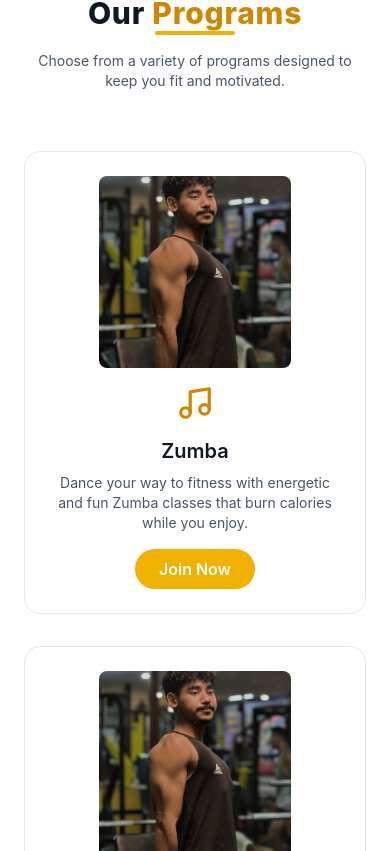
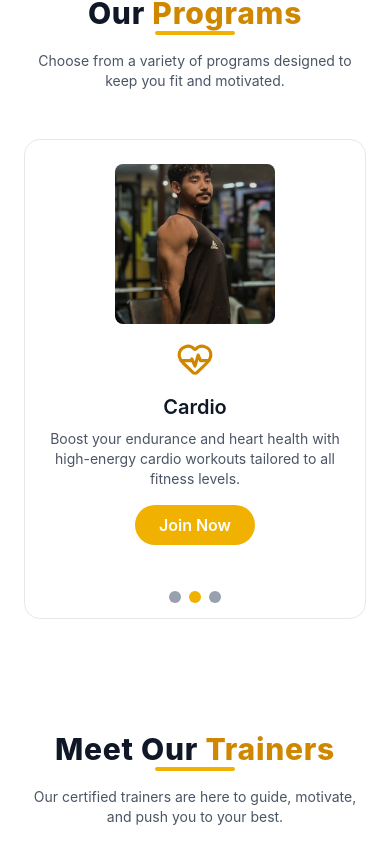
Before and after one commit to Alish-Shakya/Gym-web, a React (Vite) app: page / in a window 390 px wide. Shown: the part 2073-2924 px from the top of the page. Built offline with nearby package versions, Linux system fonts and the light colour scheme.

Commit message:
mobile view maintained

```diff
--- a/src/App.jsx
+++ b/src/App.jsx
@@ -10,9 +10,9 @@ const App = () => {
 
 
             {/* Footer */}
-      <footer className="border-t border-gray-300 py-6 text-center text-gray-500 text-xs md:text-sm">
+      {/* <footer className="border-t border-gray-300 py-6 text-center text-gray-500 text-xs md:text-sm">
         © {new Date().getFullYear()} Planet Fitness Gym. All rights reserved.
-      </footer>
+      </footer> */}
     </div>
   );
 };
--- a/src/components/Navbar.jsx
+++ b/src/components/Navbar.jsx
@@ -18,7 +18,7 @@ const Navbar = () => {
   return (
     <header className="flex justify-between items-center px-4 md:px-8 py-4 border-b border-gray-300 bg-black/70 text-white fixed w-full z-50">
       {/* Logo */}
-      <h1 className="text-xl md:text-3xl font-extrabold tracking-wide text-yellow-500">
+      <h1 className="text-xl md:text-3xl font-extrabold tracking-wide text-yellow-500 md:ml-12">
         Planet Fitness
       </h1>
 
@@ -46,7 +46,7 @@ const Navbar = () => {
       </nav>
 
       {/* Social Media Icons (Right Side) */}
-      <div className="hidden md:flex space-x-4 text-yellow-500 gap-8 mr-5">
+      <div className="hidden md:flex space-x-4 text-yellow-500 gap-8 mr-12">
         <a href="https://facebook.com" target="_blank" rel="noopener noreferrer">
         <FacebookIcon />
         </a>
--- a/src/components/home/Programs.jsx
+++ b/src/components/home/Programs.jsx
@@ -1,8 +1,100 @@
-import React from "react";
+// import React from "react";
+// import { Dumbbell, HeartPulse, Music } from "lucide-react";
+// import { motion } from "framer-motion";
+// import TrainerImg from "../../assets/images/trainer.jpg";
+
+
+// const Programs = () => {
+//   const programs = [
+//     {
+//       icon: <Music size={38} />,
+//       title: "Zumba",
+//       text: "Dance your way to fitness with energetic and fun Zumba classes that burn calories while you enjoy.",
+//       img: TrainerImg,
+
+//     },
+//     {
+//       icon: <HeartPulse size={38} />,
+//       title: "Cardio",
+//       text: "Boost your endurance and heart health with high-energy cardio workouts tailored to all fitness levels.",
+//       img: TrainerImg,
+//     },
+//     {
+//       icon: <Dumbbell size={38} />,
+//       title: "Gym",
+//       text: "Access top-of-the-line gym equipment and professional trainers to help you achieve your fitness goals.",
+//       img:TrainerImg,
+
+//     },
+//   ];
+
+//   return (
+//     <section className="px-6 md:px-20 py-14 bg-white relative">
+//       {/* Section Heading */}
+//       <div className="text-center mb-15">
+//         <h2 className="text-3xl md:text-4xl font-extrabold text-gray-900 tracking-wide">
+//           Our <span className="text-yellow-600">Programs</span>
+//         </h2>
+//         <div className="w-20 h-1 bg-yellow-500 mx-auto rounded-full"></div>
+//         <p className="text-gray-600 mt-4 text-sm md:text-base">
+//           Choose from a variety of programs designed to keep you fit and motivated.
+//         </p>
+//       </div>
+
+//       {/* Program Cards */}
+//       <div className="grid grid-cols-1 md:grid-cols-3 gap-8 md:gap-12">
+//         {programs.map((program, i) => (
+//           <motion.div
+//             key={i}
+//             initial={{ opacity: 0, y: 60 }}
+//             whileInView={{ opacity: 1, y: 0 }}
+//             transition={{
+//               duration: 0.7,
+//               delay: i * 0.15 + Math.random() * 0.1,
+//             }}
+//             className={`rounded-2xl border border-gray-200
+//                        hover:border-yellow-500/80
+//                        hover:shadow-lg hover:shadow-yellow-500/30
+//                        transition duration-300
+//                        hover:scale-105 hover:-translate-y-2 hover:z-10
+//                        flex flex-col items-center text-center p-6`}
+//           >
+//             {/* Square Image */}
+//             <div className="w-48 h-48 mb-4 overflow-hidden rounded-lg">
+//               <img
+//                 src={program.img}
+//                 alt={program.title}
+//                 className="w-full h-full object-cover"
+//               />
+//             </div>
+
+//             {/* Text + Icon */}
+//             <div className="text-yellow-600 mb-4 flex justify-center">
+//               {program.icon}
+//             </div>
+//             <h3 className="font-semibold text-xl text-gray-900 mb-2 leading-snug">
+//               {program.title}
+//             </h3>
+//             <p className="text-gray-600 text-sm mb-4">{program.text}</p>
+//             <button className="bg-yellow-500 text-white px-6 py-2 rounded-full font-semibold hover:bg-yellow-600 transition">
+//               Join Now
+//             </button>
+//           </motion.div>
+//         ))}
+//       </div>
+//     </section>
+//   );
+// };
+
+// export default Programs;
+
+
+
+
+import React, { useState, useEffect } from "react";
 import { Dumbbell, HeartPulse, Music } from "lucide-react";
-import { motion } from "framer-motion";
+import { motion, AnimatePresence } from "framer-motion";
 import TrainerImg from "../../assets/images/trainer.jpg";
-
 
 const Programs = () => {
   const programs = [
@@ -11,7 +103,6 @@ const Programs = () => {
       title: "Zumba",
       text: "Dance your way to fitness with energetic and fun Zumba classes that burn calories while you enjoy.",
       img: TrainerImg,
-
     },
     {
       icon: <HeartPulse size={38} />,
@@ -23,15 +114,24 @@ const Programs = () => {
       icon: <Dumbbell size={38} />,
       title: "Gym",
       text: "Access top-of-the-line gym equipment and professional trainers to help you achieve your fitness goals.",
-      img:TrainerImg,
-
+      img: TrainerImg,
     },
   ];
+
+  const [index, setIndex] = useState(0);
+
+  // Auto slide (mobile only)
+  useEffect(() => {
+    const interval = setInterval(() => {
+      setIndex((prev) => (prev + 1) % programs.length);
+    }, 4000);
+    return () => clearInterval(interval);
+  }, [programs.length]);
 
   return (
     <section className="px-6 md:px-20 py-14 bg-white relative">
       {/* Section Heading */}
-      <div className="text-center mb-15">
+      <div className="text-center mb-12">
         <h2 className="text-3xl md:text-4xl font-extrabold text-gray-900 tracking-wide">
           Our <span className="text-yellow-600">Programs</span>
         </h2>
@@ -41,8 +141,8 @@ const Programs = () => {
         </p>
       </div>
 
-      {/* Program Cards */}
-      <div className="grid grid-cols-1 md:grid-cols-3 gap-8 md:gap-12">
+      {/* Desktop Grid */}
+      <div className="hidden md:grid grid-cols-3 gap-8 md:gap-12">
         {programs.map((program, i) => (
           <motion.div
             key={i}
@@ -52,12 +152,12 @@ const Programs = () => {
               duration: 0.7,
               delay: i * 0.15 + Math.random() * 0.1,
             }}
-            className={`rounded-2xl border border-gray-200
+            className="rounded-2xl border border-gray-200
                        hover:border-yellow-500/80
                        hover:shadow-lg hover:shadow-yellow-500/30
                        transition duration-300
                        hover:scale-105 hover:-translate-y-2 hover:z-10
-                       flex flex-col items-center text-center p-6`}
+                       flex flex-col items-center text-center p-6"
           >
             {/* Square Image */}
             <div className="w-48 h-48 mb-4 overflow-hidden rounded-lg">
@@ -82,6 +182,51 @@ const Programs = () => {
           </motion.div>
         ))}
       </div>
+
+      {/* Mobile Slider */}
+      <div className="block md:hidden relative overflow-hidden h-[480px]">
+        <AnimatePresence mode="wait">
+          <motion.div
+            key={index}
+            initial={{ opacity: 0, x: 80 }}
+            animate={{ opacity: 1, x: 0 }}
+            exit={{ opacity: 0, x: -80 }}
+            transition={{ duration: 0.6 }}
+            className="absolute inset-0 flex flex-col items-center text-center p-6 rounded-2xl border border-gray-200 bg-white"
+          >
+            <div className="w-40 h-40 mb-4 overflow-hidden rounded-lg mx-auto">
+              <img
+                src={programs[index].img}
+                alt={programs[index].title}
+                className="w-full h-full object-cover"
+              />
+            </div>
+            <div className="text-yellow-600 mb-4 flex justify-center">
+              {programs[index].icon}
+            </div>
+            <h3 className="font-semibold text-xl text-gray-900 mb-2 leading-snug">
+              {programs[index].title}
+            </h3>
+            <p className="text-gray-600 text-sm mb-4">{programs[index].text}</p>
+            <button className="bg-yellow-500 text-white px-6 py-2 rounded-full font-semibold hover:bg-yellow-600 transition">
+              Join Now
+            </button>
+          </motion.div>
+        </AnimatePresence>
+
+        {/* Dots Indicator */}
+        <div className="absolute bottom-4 w-full flex justify-center gap-2 z-20">
+          {programs.map((_, i) => (
+            <button
+              key={i}
+              onClick={() => setIndex(i)}
+              className={`w-3 h-3 rounded-full ${
+                i === index ? "bg-yellow-500" : "bg-gray-400"
+              }`}
+            />
+          ))}
+        </div>
+      </div>
     </section>
   );
 };
```
Also changed, not shown: src/components/contact/Contact.jsx (+7 -31 lines), readme.txt.
